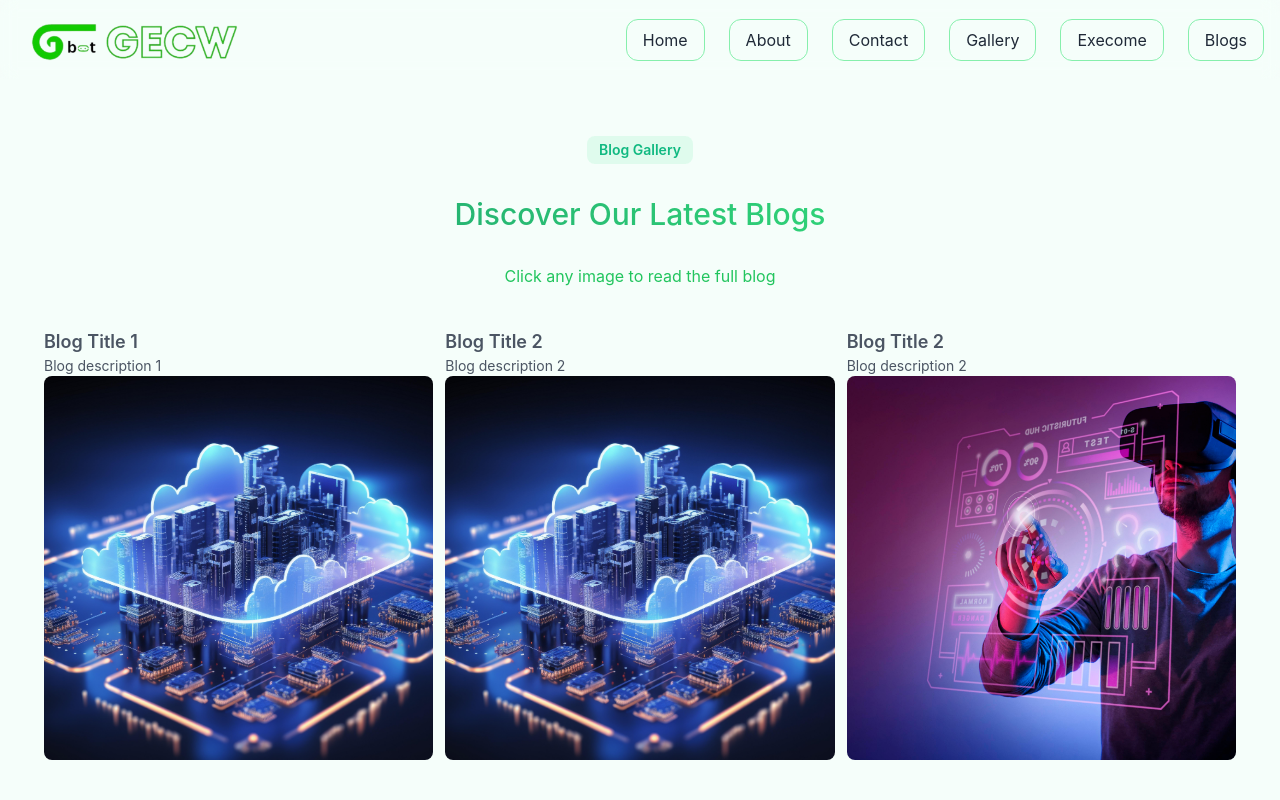
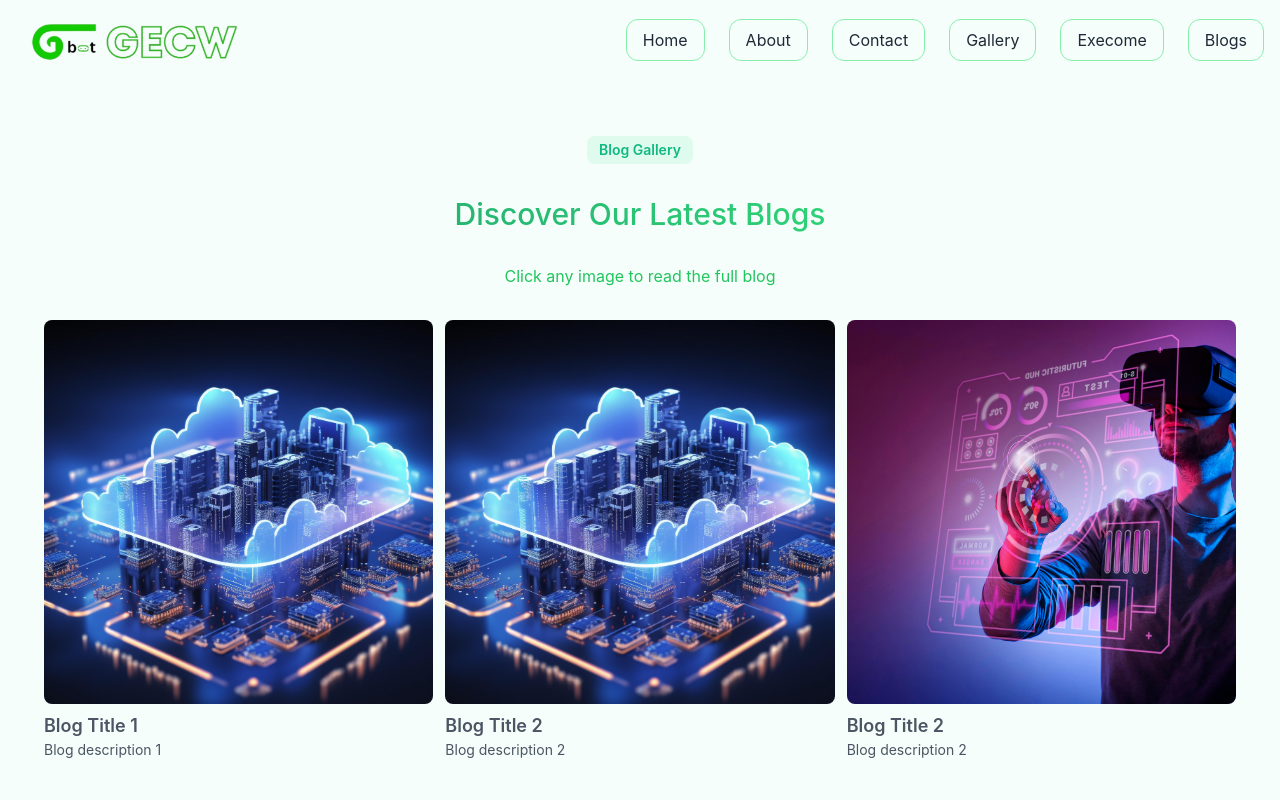
Before and after one commit to aceknoxe/web, a Next.js app: page /knox in a window 1280 px wide. Shown: the top 800 px of the page. Built offline with nearby package versions, Linux system fonts and the light colour scheme.

Commit message:
text spacing

```diff
--- a/src/components/knox.tsx
+++ b/src/components/knox.tsx
@@ -65,18 +65,16 @@ const MasonryBlog: React.FC = () => {
                     <div className="spinner-border animate-spin inline-block w-8 h-8 border-4 rounded-full text-emerald-500"></div>
                   </div>
                 )}
+                <img
+                  className={`h-48 w-full sm:h-64 md:h-80 lg:h-96 rounded-lg object-cover object-center ${loadingImages[index] ? 'opacity-0' : 'opacity-100'}`}
+                  src={blog.src}
+                  alt={blog.title}
+                  onLoad={() => handleImageLoad(index)}
+                />
                 <div className="text-center mt-2">
                   <h2 className="flex text-lg text-gray-600 font-semibold">{blog.title}</h2>
                   <p className="flex text-sm text-gray-600">{blog.description}</p>
                 </div>
-                {!loadingImages[index] && (
-                  <img
-                    className={`h-48 w-full sm:h-64 md:h-80 lg:h-96 rounded-lg object-cover object-center opacity-100`}
-                    src={blog.src}
-                    alt={blog.title}
-                    onLoad={() => handleImageLoad(index)}
-                  />
-                )}
               </div>
             </div>
           ))}
@@ -136,4 +134,4 @@ const MasonryBlog: React.FC = () => {
   );
 };
 
-export default MasonryBlog;
+export default MasonryBlog
```
